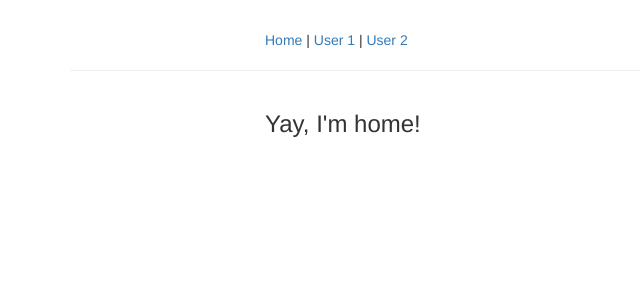
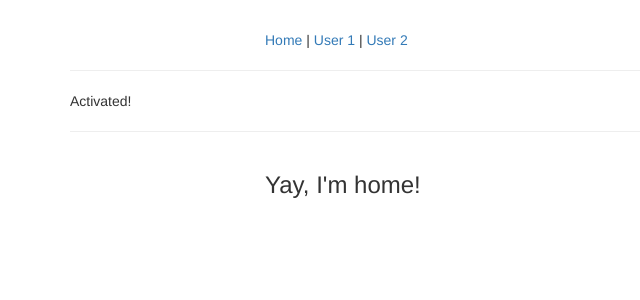
Before and after one commit to m-truong/obs-01-start, an Angular app: page / in a window 1280 px wide. Shown: the top 300 px of the page, without its empty margins (0-640 px from the left). Built offline with nearby package versions, Linux system fonts and the light colour scheme.

Commit message:
Add comments and userService eventEmitter

```diff
--- a/src/app/app.component.html
+++ b/src/app/app.component.html
@@ -12,6 +12,8 @@
     </div>
   </div>
   <hr />
+  <p>Activated!</p>
+  <hr />
   <div class="row">
     <div class="col-xs-12 col-sm-10 col-md-8 col-sm-offset-1 col-md-offset-2">
       <router-outlet></router-outlet>
--- /dev/null
+++ b/src/app/user.service.ts
@@ -0,0 +1,10 @@
+import { EventEmitter, Injectable } from "@angular/core";
+
+
+@Injectable({providedIn: 'root'})
+export class UserService {
+
+  // this is a field on every instance of the UserService
+  // it'll emit an event -> that every other angular component will listen to as an observable
+  activatedEmitter = new EventEmitter<boolean>();
+}
--- a/src/app/user/user.component.html
+++ b/src/app/user/user.component.html
@@ -1,3 +1,3 @@
 <!-- note: this renders a <p> tag with <strong> tag -->
 <p>User with <strong>ID {{ id }}</strong> was loaded</p>
-<button class="btn btn-primary"> Activate this button here </button>
+<button class="btn btn-primary" onClick()=""> Activate this button here </button>
```
Also changed, not shown: src/app/user/user.component.ts (+6 -1 lines).
